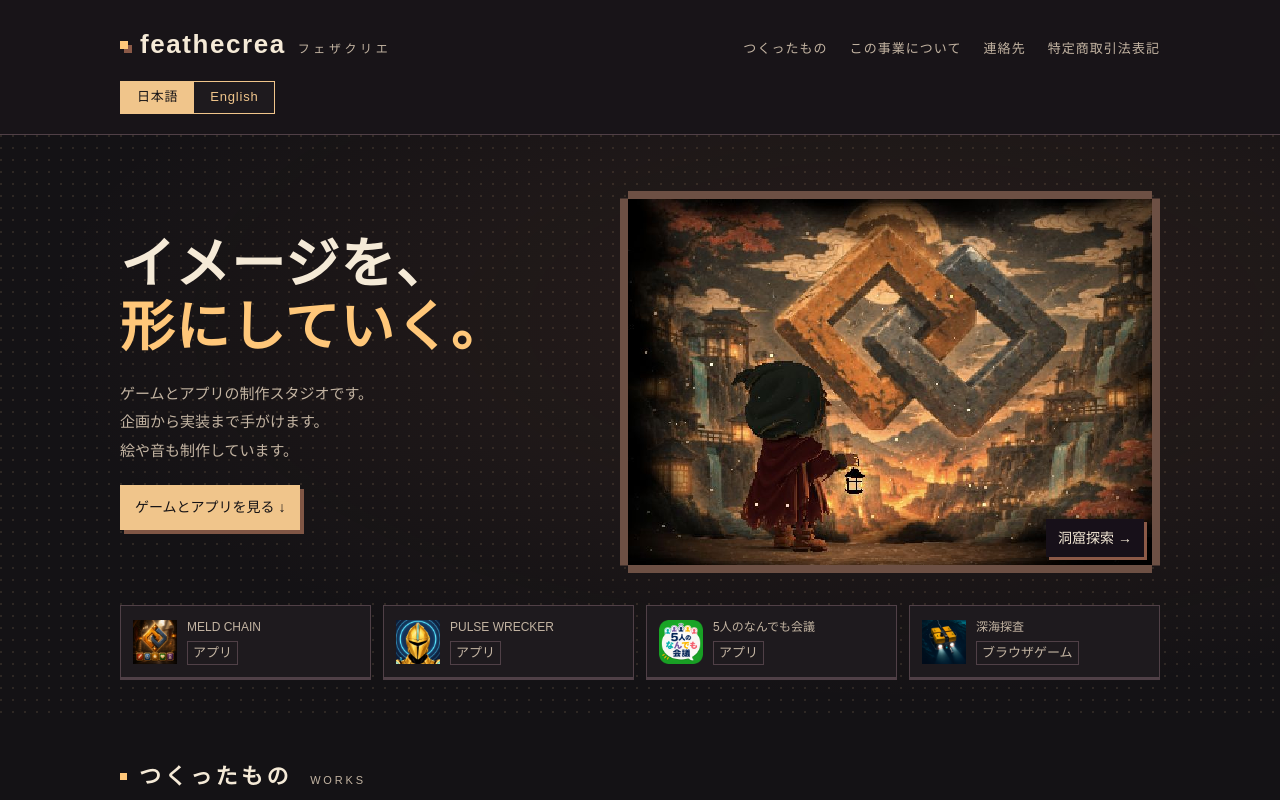
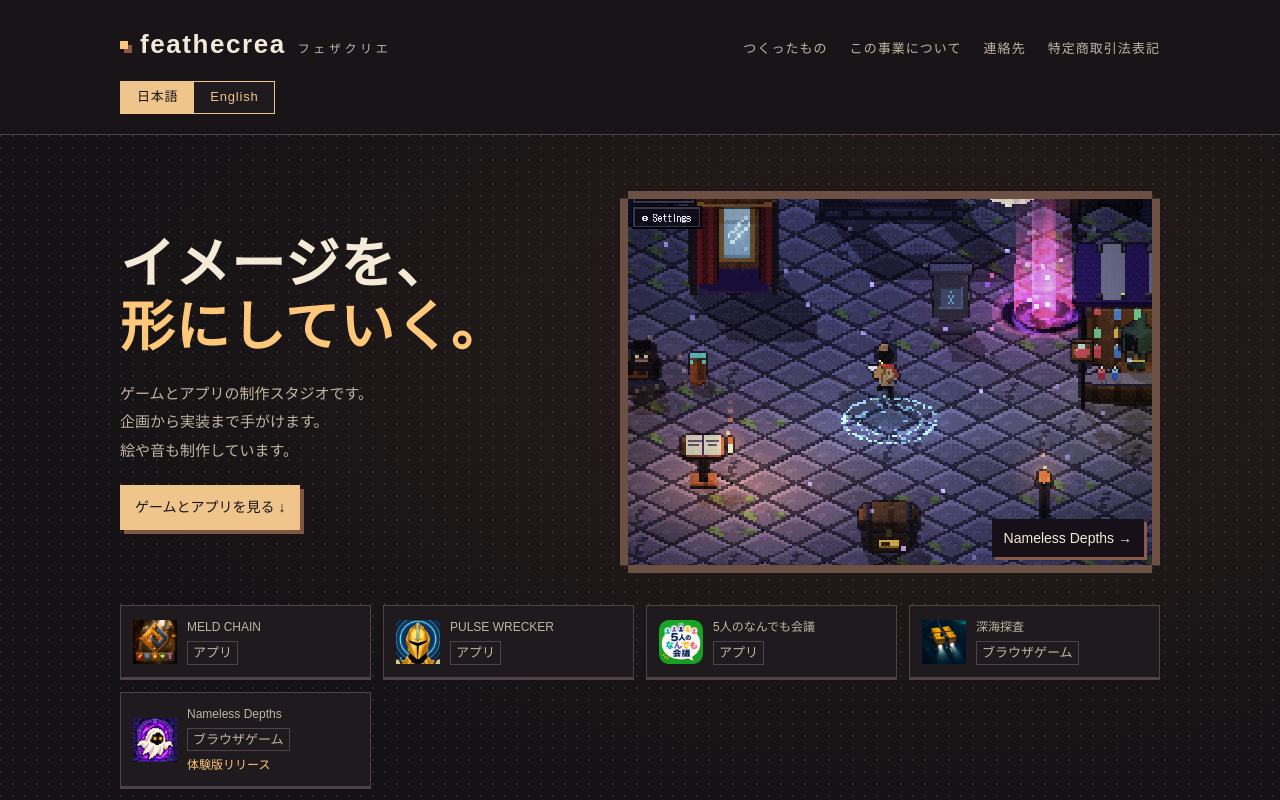
Before and after one commit to FEATHECREACOM/feathecreacom.github.io, a plain HTML site: page index.html in a window 1280 px wide. Both pictures are taken after a click on the button "日本語". Shown: the top 800 px of the page. Drawn offline with Linux system fonts and the light colour scheme; a web font is replaced by a local one.

Commit message:
Feature Nameless Depths demo in the homepage rotation and game cards

```diff
--- a/index.html
+++ b/index.html
@@ -364,6 +364,7 @@ html[lang="en"] .brand-jp{display:none}
 .work-preview a:hover,.work-preview a:focus-visible{border-color:var(--deep);background:#30252b}
 .preview-copy{display:flex;flex-direction:column;align-items:flex-start;gap:5px;min-width:0}
 .preview-name{display:block}
+.preview-release{color:var(--amber);white-space:nowrap}
 .preview-type{display:inline-block;max-width:100%;padding:1px 5px;border:1px solid var(--rule);border-radius:3px;font-size:13px;line-height:1.5;letter-spacing:0;color:var(--ink-soft)}
 .work-preview img{flex:none;width:44px;height:44px;border-radius:10px}
 #works{padding-top:36px}
@@ -438,8 +439,9 @@ header{
   clip-path:polygon(8px 0,calc(100% - 8px) 0,calc(100% - 8px) 8px,100% 8px,100% calc(100% - 8px),calc(100% - 8px) calc(100% - 8px),calc(100% - 8px) 100%,8px 100%,8px calc(100% - 8px),0 calc(100% - 8px),0 8px,8px 8px);
 }
 .hero-art a{position:relative;display:block;background:#120d0c}
+.hero-art a[hidden]{display:none}
 .hero-art a:focus-visible{outline:3px solid var(--amber);outline-offset:-3px}
-.hero-art img{display:block;width:100%;height:auto;image-rendering:pixelated}
+.hero-art img{display:block;width:100%;aspect-ratio:10/7;height:auto;object-fit:cover;image-rendering:pixelated}
 .hero-art-label{
   position:absolute;
   right:8px;
@@ -519,6 +521,11 @@ a:focus-visible,summary:focus-visible{outline:2px solid var(--amber);outline-off
             alt="ランタンで壁画を照らす灯守" data-en-alt="The Wickkeeper lights a cave painting with a lantern">
           <span class="hero-art-label" data-en="Gloamwell →">洞窟探索 →</span>
         </a>
+        <a href="#nameless-depths" hidden aria-label="Nameless Depthsの紹介を見る" data-en-aria-label="Explore Nameless Depths">
+          <img src="images/nameless-depths-home.webp" width="700" height="490"
+            alt="紫の炎がともる石畳の広場に立つ主人公" data-en-alt="The player stands in a stone plaza lit by a purple flame">
+          <span class="hero-art-label">Nameless Depths →</span>
+        </a>
       </figure>
     </div>
     <nav class="work-preview" aria-label="配信・公開中の作品" data-en-aria-label="Available games and apps">
@@ -526,6 +533,7 @@ a:focus-visible,summary:focus-visible{outline:2px solid var(--amber);outline-off
       <a href="#pulsewrecker"><img src="images/icon-pulsewrecker.png" alt="" width="56" height="56"><span class="preview-copy"><span class="preview-name">PULSE WRECKER</span><span class="preview-type" data-en="App">アプリ</span></span></a>
       <a href="#goninkaigi"><img src="images/icon-goninkaigi.png" alt="" width="56" height="56"><span class="preview-copy"><span class="preview-name" data-en="Five Minds, One Topic">5人のなんでも会議</span><span class="preview-type" data-en="App">アプリ</span></span></a>
       <a href="#deepsea"><img src="images/icon-deepsea.png" alt="" width="56" height="56"><span class="preview-copy"><span class="preview-name" data-en="DEEP SEA SURVEY">深海探査</span><span class="preview-type" data-en="Browser game">ブラウザゲーム</span></span></a>
+      <a href="#nameless-depths"><img src="images/icon-nameless-depths.png" alt="" width="56" height="56"><span class="preview-copy"><span class="preview-name" lang="en">Nameless Depths</span><span class="preview-type" data-en="Browser game">ブラウザゲーム</span><span class="preview-release" data-en="Demo available">体験版リリース</span></span></a>
     </nav>
 
   </div>
@@ -821,6 +829,31 @@ a:focus-visible,summary:focus-visible{outline:2px solid var(--amber);outline-off
   items.forEach(function(el){ io.observe(el); });
 })();
 
+/* Rotate the featured game, keeping its image and destination together. */
+(function(){
+  const frame = document.querySelector('.hero-art');
+  const slides = frame.querySelectorAll('a');
+  let active = 0;
+  let timer;
+  function schedule(){
+    clearTimeout(timer);
+    if (document.hidden || frame.matches(':focus-within') ||
+        (matchMedia('(hover: hover)').matches && frame.matches(':hover'))) return;
+    timer = setTimeout(function(){
+      slides[active].hidden = true;
+      active = (active + 1) % slides.length;
+      slides[active].hidden = false;
+      schedule();
+    }, 7000);
+  }
+  frame.addEventListener('pointerenter', schedule);
+  frame.addEventListener('pointerleave', schedule);
+  frame.addEventListener('focusin', schedule);
+  frame.addEventListener('focusout', function(){ setTimeout(schedule, 0); });
+  document.addEventListener('visibilitychange', schedule);
+  schedule();
+})();
+
 /* lightbox */
 (function(){
   var lb = document.getElementById('lb');
```
Also changed, not shown: images/icon-nameless-depths.png (added).
